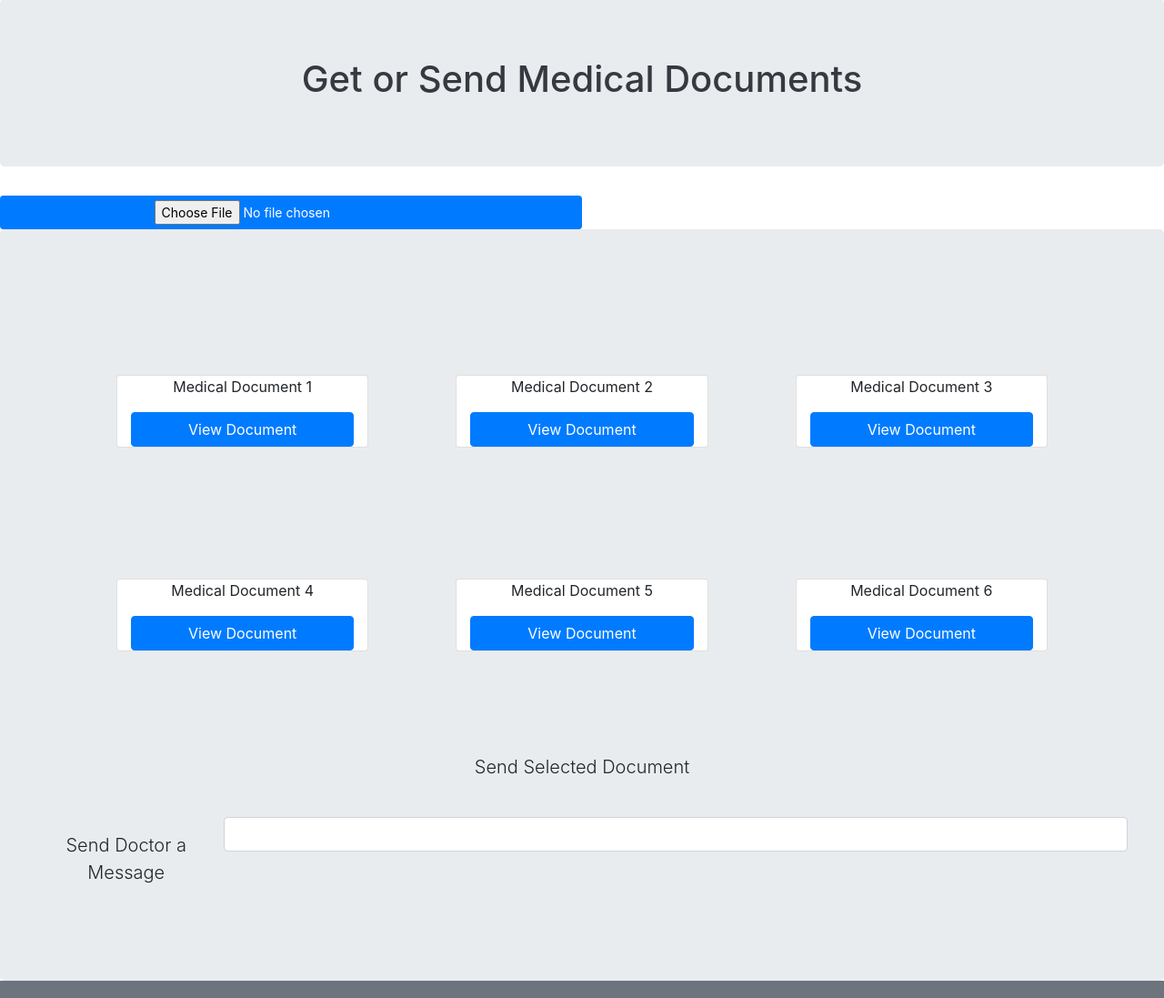
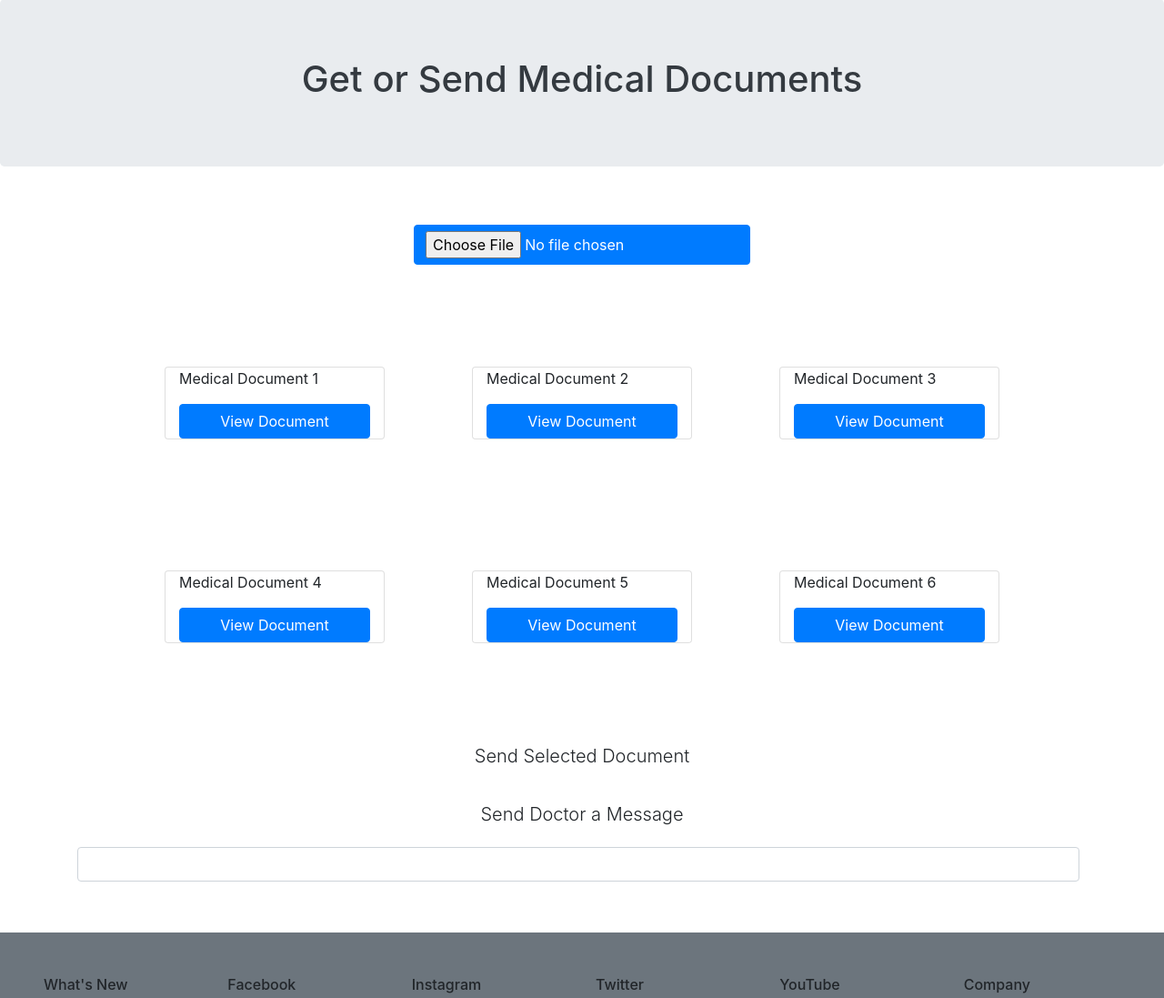
Before and after one commit to Aetrix27/SPD-1.2-Final-Project, a Flask app: page /uploaddocs in a window 1280 px wide. Shown: the part 57-1154 px from the top of the page at 91% size. Run offline with Flask 2, Linux system fonts and the light colour scheme; some libraries are stand-ins or nearby versions.

Commit message:
Fixed Styling

```diff
--- a/templates/index.html
+++ b/templates/index.html
@@ -59,12 +59,10 @@
 
       <div class="jumbotron text-center bg-light">
         <h3 class = "m2">Message Your Personal Doctor Instantly</h3>
-
       </div>
 
     <div class>
         <h2> A revolutionary change to an ancient system of communicating with your doctor.</h1>
-
     </div>
 
 </div>
--- a/templates/uploaddocs.html
+++ b/templates/uploaddocs.html
@@ -53,17 +53,15 @@
 
   </div>
 
-<form class="md-form">
-  <div class="file-field">
-    <div class="btn btn-primary btn-sm float-center col-lg-6">
+
+<div class="container mb-5 mt-5">
+    <div class="file-field d-flex justify-content-center p-3">
+    <div class="btn btn-primary ">
       <input type="file">
     </div>
 
   </div>
-</form>
 
-  <!-- CALL TO ACTION -->
-<div class="jumbotron text-center mb-0">
 {% set dev = namespace(value=0) %}
 
 {% for row in range(2) %}
@@ -105,9 +103,9 @@
 
 {% endfor %}
 
-    <p class="lead mb-4 p-3">Send Selected Document</p>
+    <h3 class="lead text-center p-3">Send Selected Document</h3>
+    <h3 class="lead text-center p-3">Send Doctor a Message</h3>
     <div class="d-flex justify-content-center">
-      <p class="lead mb-4 p-3">Send Doctor a Message</p>
       <input type="text" class="form-control mb-2 mr-sm-2">
 
     </div>
```
Also changed, not shown: templates/features.html (+7 -13 lines).
